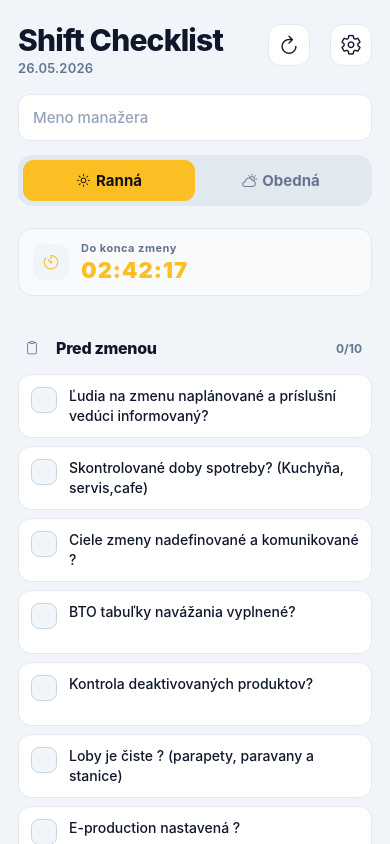
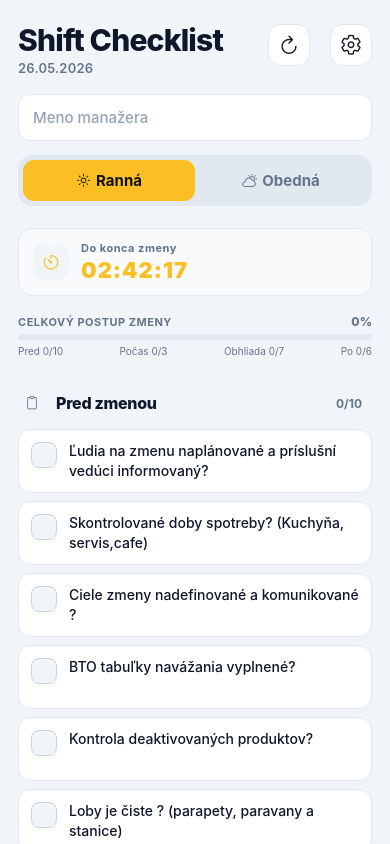
Before and after one commit to crewroom48-sudo/sh22, a React Native app: screen / in a window 390 px wide. Built offline with nearby package versions, Linux system fonts and the light colour scheme; what expo-notifications would draw is missing.

Commit message:
Update App.js

```diff
--- a/App.js
+++ b/App.js
@@ -1015,6 +1015,70 @@ export default function ShiftChecklistScreen() {
           </View>
         )}
 
+        {/* ── PROGRESS STRIP ────────────────────────────────────────────────── */}
+        {(() => {
+          const totalItems = checklist.length + duringList.length + afterList.length + tableData.length;
+          const totalDone  = beforeDone + duringDone + afterDone + walkDone;
+          if (totalItems === 0) return null;
+          const pct = Math.round((totalDone / totalItems) * 100);
+          const allComplete = totalDone === totalItems;
+          return (
+            <View style={{marginBottom: 12}}>
+              {allComplete ? (
+                <View style={[s.countdownBox, {
+                  backgroundColor: darkMode ? '#052e16' : '#f0fdf4',
+                  borderColor:     darkMode ? '#14532d' : '#86efac',
+                  paddingVertical: 10, marginBottom: 0,
+                }]}>
+                  <View style={[s.countdownIconWrap, {
+                    backgroundColor: darkMode ? '#14532d' : '#bbf7d0',
+                  }]}>
+                    <Ionicons name='trophy' size={18} color='#22c55e' />
+                  </View>
+                  <View style={{flex:1}}>
+                    <Text style={[s.countdownLabel, {color: darkMode ? '#86efac' : '#15803d', fontWeight:'700'}]}>
+                      Výborná zmena! Všetko dokončené 🎉
+                    </Text>
+                    <Text style={[s.countdownTime, {color: '#22c55e', fontSize: 13}]}>
+                      {totalDone}/{totalItems} položiek ✓
+                    </Text>
+                  </View>
+                </View>
+              ) : (
+                <View>
+                  <View style={{flexDirection:'row', justifyContent:'space-between', alignItems:'center', marginBottom: 5}}>
+                    <Text style={{fontSize:11, fontWeight:'700', color: T.subText, letterSpacing: 0.5}}>CELKOVÝ POSTUP ZMENY</Text>
+                    <Text style={{fontSize:12, fontWeight:'800', color: pct >= 80 ? '#22c55e' : pct >= 40 ? ACCENT : T.subText}}>
+                      {pct}%
+                    </Text>
+                  </View>
+                  <View style={{height: 6, borderRadius: 99, backgroundColor: darkMode ? '#1e293b' : '#e2e8f0', overflow:'hidden'}}>
+                    <View style={{
+                      height: 6,
+                      borderRadius: 99,
+                      width: pct + '%',
+                      backgroundColor: pct >= 80 ? '#22c55e' : pct >= 40 ? ACCENT : '#64748b',
+                    }} />
+                  </View>
+                  <View style={{flexDirection:'row', justifyContent:'space-between', marginTop: 5}}>
+                    {[{label:'Pred', done:beforeDone, total:checklist.length, vis:sectionVisibility.beforeShift},
+                      {label:'Počas', done:duringDone, total:duringList.length, vis:sectionVisibility.duringShift},
+                      {label:'Obhliada', done:walkDone, total:tableData.length, vis:sectionVisibility.walkthrough},
+                      {label:'Po', done:afterDone, total:afterList.length, vis:sectionVisibility.afterShift},
+                    ].filter(x => x.vis && x.total > 0).map(({label, done, total}) => (
+                      <Text key={label} style={{fontSize:10, color: done===total ? '#22c55e' : T.subText, fontWeight: done===total ? '700' : '400'}}>
+                        {done===total
+                          ? '✓ ' + label
+                          : label + ' ' + done + '/' + total}
+                      </Text>
+                    ))}
+                  </View>
+                </View>
+              )}
+            </View>
+          );
+        })()}
+
         {/* ── BEFORE + DURING CHECKLISTS ─────────────────────────────────────── */}
         {[
           {label:'Pred zmenou', icon:'clipboard-outline', items:checklist,  toggle:toggleCheck,       stateObj:checks,      pfx:`${prefix}_before`, section:'before', done:beforeDone, total:checklist.length},
@@ -1049,14 +1113,22 @@ export default function ShiftChecklistScreen() {
         {/* ── WALKTHROUGHS ───────────────────────────────────────────────────── */}
         <SectionHeader label="Obhliadky prevádzky" icon="walk-outline" done={walkDone} total={tableData.length} T={T} />
         <View style={s.walkWrap}>
-          {tableData.map((row, i) => {
+          {(() => {
+            const nowHour = new Date().getHours();
+            return tableData.map((row, i) => {
             const checked = !!walkChecks[`${prefix}_walk_${i}`];
+            const slotHour = parseInt(row.hour, 10);
+            const isCurrent = slotHour === nowHour && !checked;
             return (
               <TouchableOpacity
                 key={`${prefix}_walk_${i}`}
                 style={[s.walkBox, {
-                  backgroundColor: checked ? (darkMode ? '#052e16' : '#dcfce7') : T.card,
-                  borderColor: checked ? (darkMode ? '#14532d' : '#86efac') : T.border,
+                  backgroundColor: checked ? (darkMode ? '#052e16' : '#dcfce7')
+                    : isCurrent ? (darkMode ? '#2d1800' : '#fffbeb')
+                    : T.card,
+                  borderColor: checked ? (darkMode ? '#14532d' : '#86efac')
+                    : isCurrent ? '#f59e0b'
+                    : T.border,
                 }]}
                 onPress={() => toggleWalkCheck(`${prefix}_walk_${i}`)}
                 activeOpacity={0.8}
@@ -1070,7 +1142,8 @@ export default function ShiftChecklistScreen() {
                 />
               </TouchableOpacity>
             );
-          })}
+            });
+          })()}
         </View>
 
           </View>
@@ -1259,6 +1332,11 @@ export default function ShiftChecklistScreen() {
             value={notes}
             onChangeText={setNotes}
           />
+          {notes.length > 0 && (
+            <Text style={{fontSize:10, color: T.subText, textAlign:'right', paddingHorizontal:12, paddingBottom:6}}>
+              {notes.length} zn.
+            </Text>
+          )}
         </View>
 
           </View>
@@ -1277,6 +1355,11 @@ export default function ShiftChecklistScreen() {
             value={handoverDraft}
             onChangeText={(v) => { setHandoverDraft(v); setHandoverSaved(false); }}
           />
+          {handoverDraft.length > 0 && (
+            <Text style={{fontSize:10, color: T.subText, textAlign:'right', paddingHorizontal:12, paddingVertical:4}}>
+              {handoverDraft.length} zn.
+            </Text>
+          )}
           <View style={[s.handoverDivider, {backgroundColor: T.border}]} />
           <TouchableOpacity
             style={[s.handoverBtn, {
@@ -2060,7 +2143,7 @@ export default function ShiftChecklistScreen() {
 // ─────────────────────────────────────────────────────────────────────────────
 // Sub-components
 // ─────────────────────────────────────────────────────────────────────────────
-function SectionHeader({ label, icon, done, total, T }) {
+const SectionHeader = React.memo(function SectionHeader({ label, icon, done, total, T }) {
   const hasProgress = done !== undefined && total !== undefined;
   const allDone = hasProgress && done === total && total > 0;
   return (
@@ -2076,9 +2159,9 @@ function SectionHeader({ label, icon, done, total, T }) {
       )}
     </View>
   );
-}
-
-function CheckRow({ item, checked, editable, darkMode, T, onToggle, onChangeText, onDelete }) {
+});
+
+const CheckRow = React.memo(function CheckRow({ item, checked, editable, darkMode, T, onToggle, onChangeText, onDelete }) {
   return (
     <View style={[cr.row, {
       backgroundColor: checked ? (darkMode ? '#052e16' : '#f0fdf4') : T.card,
@@ -2111,7 +2194,7 @@ function CheckRow({ item, checked, editable, darkMode, T, onToggle, onChangeText
       )}
     </View>
   );
-}
+});
 
 // ─────────────────────────────────────────────────────────────────────────────
 // Themes
```
